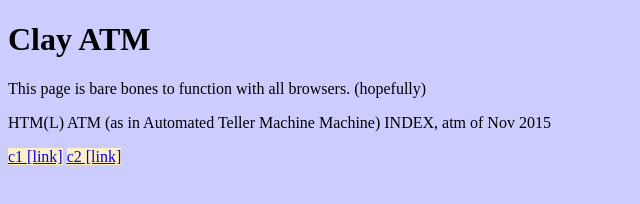
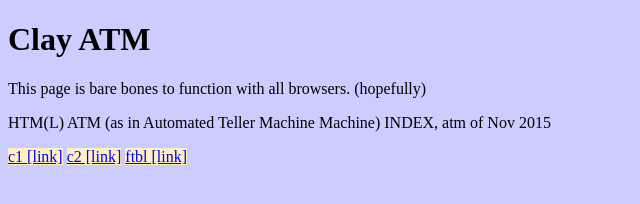
Before and after one commit to southorange/clayatm, a plain HTML site: page index.html in a window 1280 px wide. Shown: the whole page, without its empty margins (0-640 px from the left). Drawn offline with Linux system fonts and the light colour scheme.

Commit message:
Update index.html

```diff
--- a/index.html
+++ b/index.html
@@ -13,4 +13,4 @@ a {
 <p>HTM(L) ATM (as in Automated Teller Machine Machine) INDEX, atm of Nov 2015</p>
 <a href="http://southorange.github.io/clayatm/cr1.html">c1 [link]</a>
 <a href="http://southorange.github.io/clayatm/cr2.html">c2 [link]</a>
-<a href="http://southorange.github.io/clayatm/ftbl.html"ftbl [link]</a>
+<a href="http://southorange.github.io/clayatm/ftbl.html">ftbl [link]</a>
```
